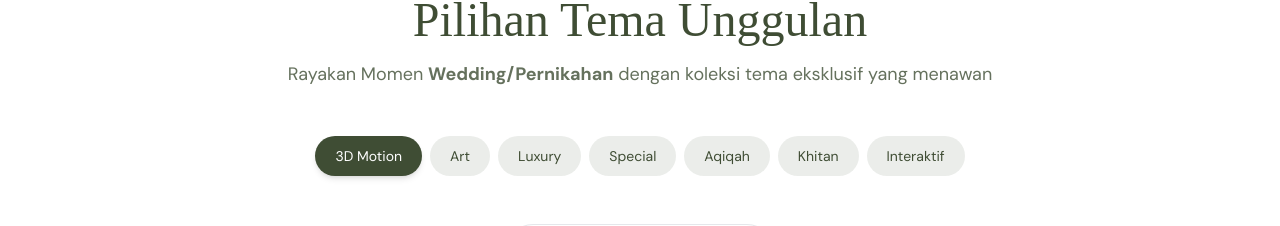
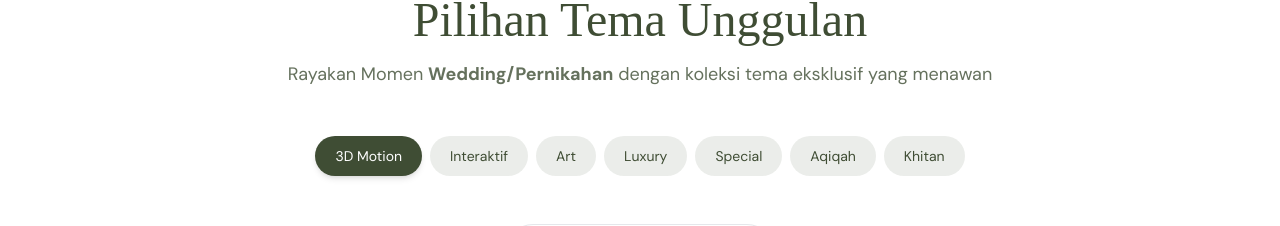
Before and after one commit to ilhardika/momenic, a React (Vite) app: page / in a window 1280 px wide. Shown: the part 1018-1244 px from the top of the page. Built offline with nearby package versions, Linux system fonts and the light colour scheme; a web font is replaced by a local one.

Commit message:
feat: Add "Interaktif" theme type to categorization in Theme and ThemeList components

```diff
--- a/src/pages/Homepage/components/Theme.jsx
+++ b/src/pages/Homepage/components/Theme.jsx
@@ -36,6 +36,8 @@ const Theme = () => {
 
       if (name.startsWith("3D Motion")) {
         themeType = "3D Motion";
+      } else if (name.startsWith("Interaktif")) {
+        themeType = "Interaktif";
       } else if (name.startsWith("Art")) {
         themeType = "Art";
       } else if (name.startsWith("Luxury")) {
@@ -46,8 +48,6 @@ const Theme = () => {
         themeType = "Aqiqah";
       } else if (name.startsWith("Khitan")) {
         themeType = "Khitan";
-      } else if (name.startsWith("Interaktif")) {
-        themeType = "Interaktif";
       }
 
       // Determine if it has photo or not
@@ -110,12 +110,12 @@ const Theme = () => {
     // Fixed order as specified
     const orderedTypes = [
       "3D Motion",
+      "Interaktif",
       "Art",
       "Luxury",
       "Special",
       "Aqiqah",
       "Khitan",
-      "Interaktif",
     ];
 
     // Filter to only include types that actually exist in the data
--- a/src/pages/ThemePage/components/ThemeList.jsx
+++ b/src/pages/ThemePage/components/ThemeList.jsx
@@ -45,9 +45,10 @@ const ThemeList = () => {
 
       // Extract theme type for categorization
       let themeType = theme.category || "3D Motion";
-
       if (name.startsWith("3D Motion")) {
         themeType = "3D Motion";
+      } else if (name.startsWith("Interaktif")) {
+        themeType = "Interaktif";
       } else if (name.startsWith("Art")) {
         themeType = "Art";
       } else if (name.startsWith("Luxury")) {
@@ -58,8 +59,6 @@ const ThemeList = () => {
         themeType = "Aqiqah";
       } else if (name.startsWith("Khitan")) {
         themeType = "Khitan";
-      } else if (name.startsWith("Interaktif")) {
-        themeType = "Interaktif";
       }
 
       // Determine if it has photo or not
@@ -127,12 +126,12 @@ const ThemeList = () => {
     // Fixed order as specified
     const orderedTypes = [
       "3D Motion",
+      "Interaktif",
       "Art",
       "Luxury",
       "Special",
       "Aqiqah",
       "Khitan",
-      "Interaktif",
     ];
 
     // Filter to only include types that actually exist in the data
```
